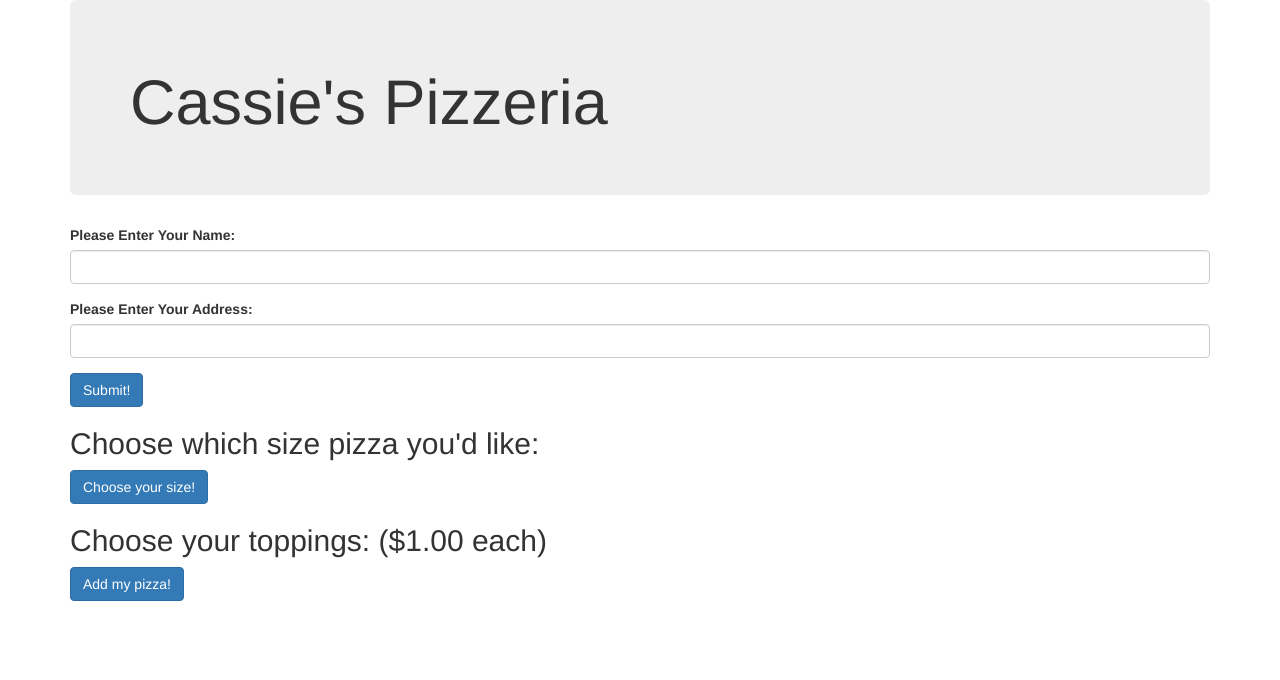
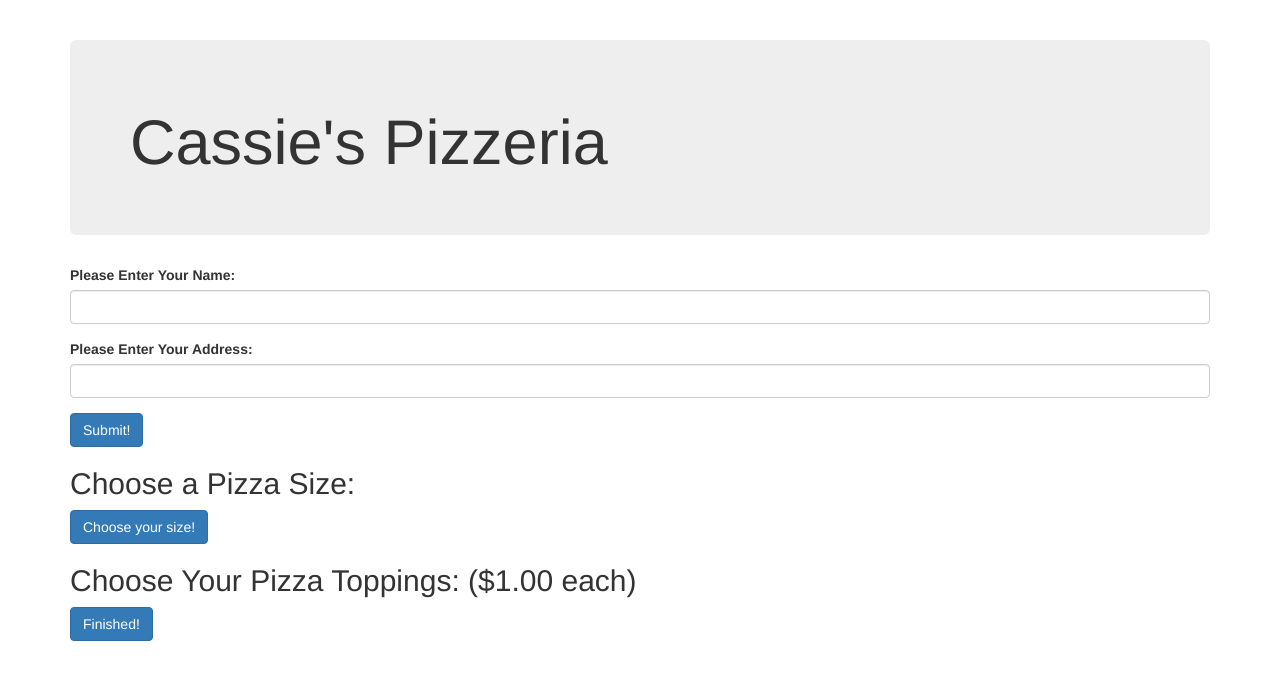
Before and after one commit to cassiemusolf/pizza, a plain HTML site: page index.html in a window 1280 px wide. Drawn offline with nearby package versions, Linux system fonts and the light colour scheme.

Commit message:
add form for name and address. Add submit buttons for pizza options.

```diff
--- a/css/styles.css
+++ b/css/styles.css
@@ -0,0 +1,3 @@
+.jumbotron {
+  margin-top: 40px;
+}
--- a/index.html
+++ b/index.html
@@ -24,12 +24,12 @@
       </div>
     <button type=submit name=button class="btn btn-primary">Submit!</button>
       <div class="pizzaSize">
-        <h2>Choose which size pizza you'd like:</h2>
+        <h2>Choose a Pizza Size:</h2>
         <button type="submit" name="button" class="btn btn-primary">Choose your size!</button>
       </div>
       <div class="pizzaToppings">
-        <h2>Choose your toppings: ($1.00 each)</h2>
-        <button type="submit" name="button" class="btn btn-primary">Add my pizza!</button>
+        <h2>Choose Your Pizza Toppings: ($1.00 each)</h2>
+        <button type="submit" name="button" class="btn btn-primary">Finished!</button>
       </div>
     </div>
 
```
